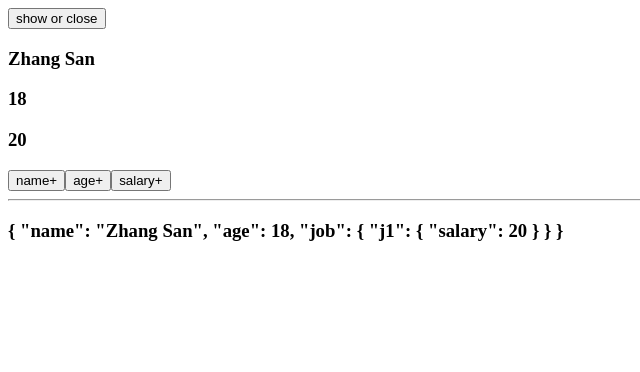
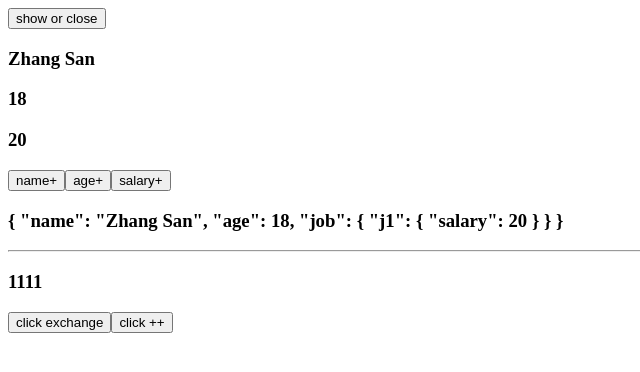
Before and after one commit to tengwenjie/my-vuejs, a Vue app: page / in a window 1280 px wide. Shown: the top 372 px of the page, without its empty margins (0-640 px from the left). Built offline with nearby package versions, Linux system fonts and the light colour scheme.

Commit message:
shallowRef shallowReactive practive

```diff
--- a/src/components/DemoItem.vue
+++ b/src/components/DemoItem.vue
@@ -5,11 +5,14 @@
   <button @click="name += '~'">name+</button>
   <button @click="age++">age+</button>
   <button @click="job.j1.salary++">salary+</button>
+  <h3>{{ person }}</h3>
   <hr />
-  <h3>{{ person }}</h3>
+  <h3>{{ x.c }}</h3>
+  <button @click="x = { c: 1234 }">click exchange</button>
+  <button @click="x.y++">click ++</button>
 </template>
 <script>
-import { reactive, toRefs } from 'vue';
+import { toRefs, reactive, shallowRef } from 'vue';
 export default {
   name: 'DemoItem',
   setup() {
@@ -22,7 +25,11 @@ export default {
         },
       },
     });
-    return { ...toRefs(person), person };
+
+    const x = shallowRef({ c: 1111 });
+    console.log(x);
+
+    return { ...toRefs(person), person, x };
   },
 };
 </script>
```
